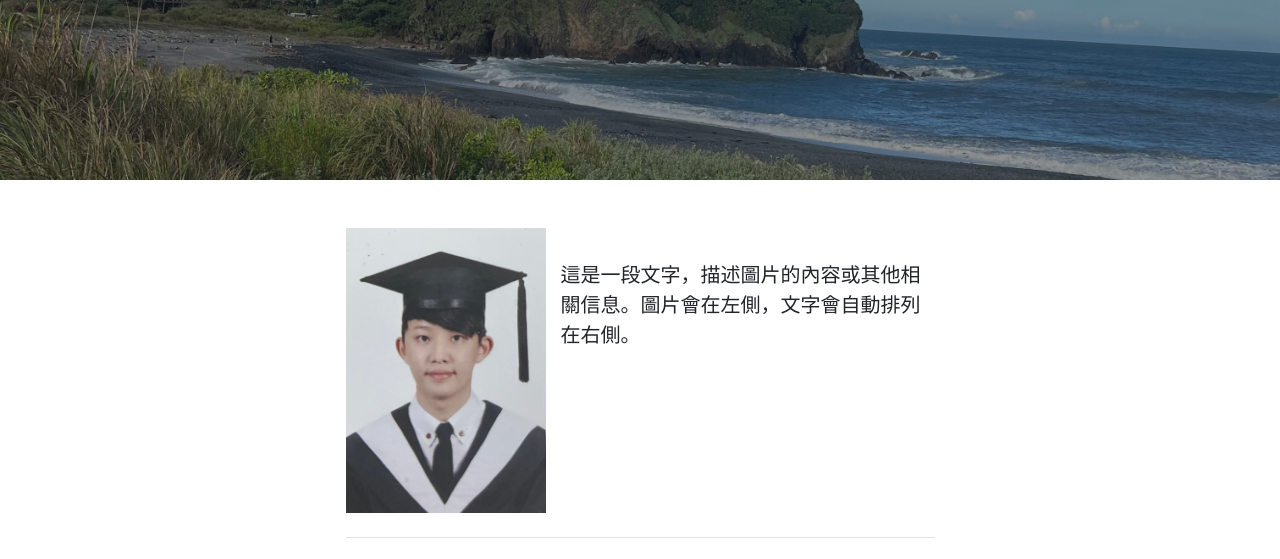
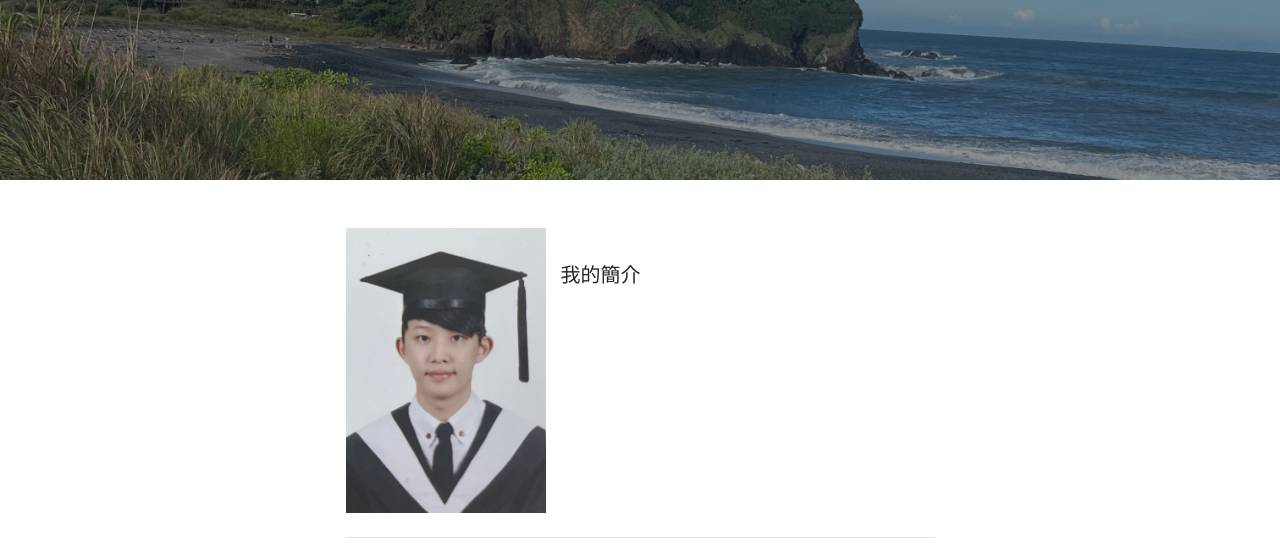
Before and after one commit to Dawsonkao/my-portfolio, a plain HTML site: page about.html in a window 1280 px wide. Shown: the part 214-773 px from the top of the page. Drawn offline with nearby package versions, Linux system fonts and the light colour scheme.

Commit message:
about me update

```diff
--- a/about.html
+++ b/about.html
@@ -54,7 +54,7 @@
                     <div class="col-md-10 col-lg-8 col-xl-7">
                         <div style="overflow: hidden;">
                             <img src="assets/img/profile_photo.png" alt="描述文字" style="float: left; max-width: 200px; height: auto; margin-right: 15px;">
-                            <p>這是一段文字，描述圖片的內容或其他相關信息。圖片會在左側，文字會自動排列在右側。</p>
+                            <p>我的簡介</p>
                         </div>
                         <hr class="my-4" />
                         <h3>聯繫我</h3>
```
